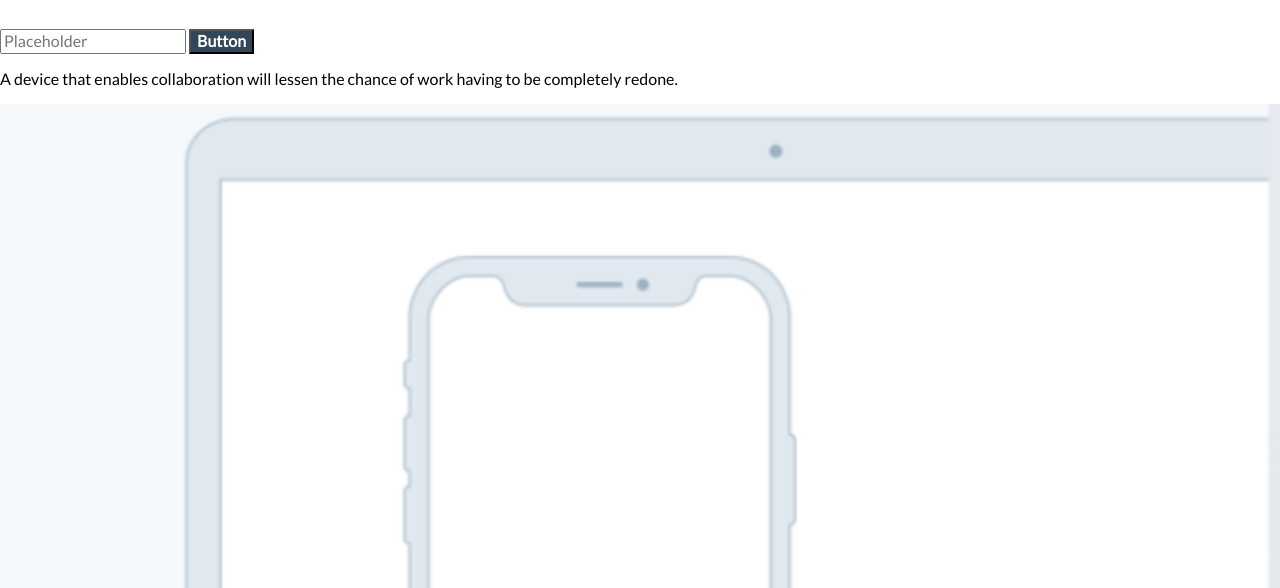
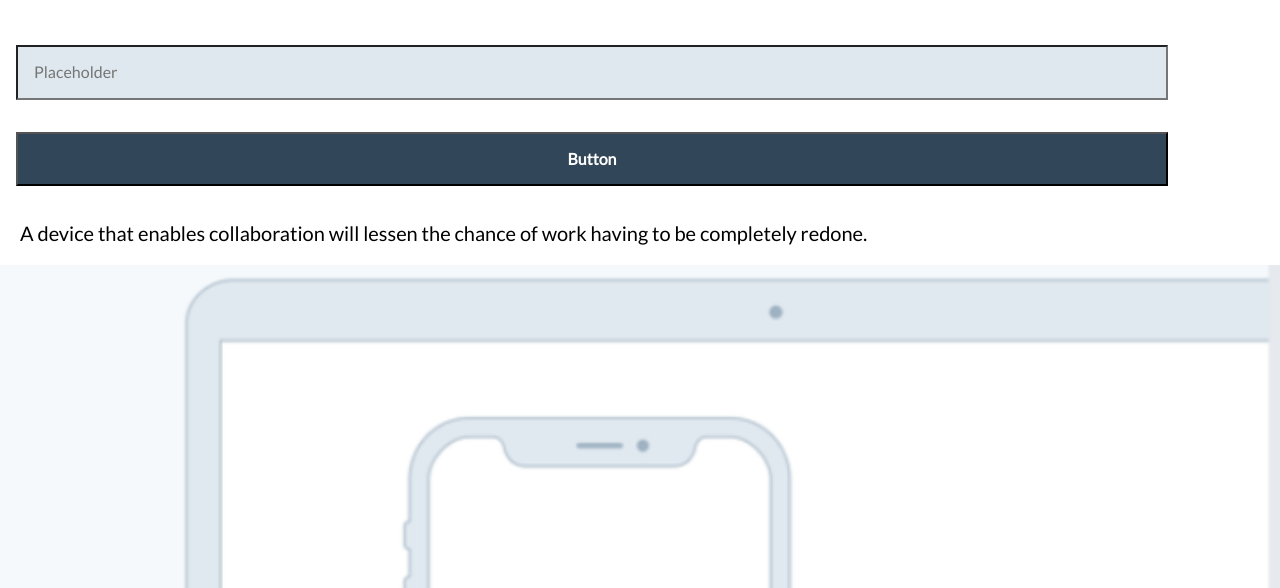
Before and after one commit to Operaismo/Source, a website: page index.html in a window 1280 px wide. Shown: the part 212-800 px from the top of the page. Drawn offline with Linux system fonts and the light colour scheme.

Commit message:
fix: fixed a bug where the button and input's margin would be cut off at the end

```diff
--- a/css/style.css
+++ b/css/style.css
@@ -58,16 +58,31 @@ img {
   height: 100%;
 }
 
+input {
+  background-color: var(--main-grey);
+  width: 90%;
+  margin: 1em 1em 1em 1em;
+  padding: 1em 1em 1em 1em;
+}
+
 button {
   background-color: var(--main-darkgrey);
   color: white;
   font-weight: bold;
+  width: 90%;
+  margin: 1em 1em 1em 1em;
+  padding: 1em 1em 1em 1em;
 }
 
 .main h1 {
   font-weight: bold;
   font-size: 3em;
   color: var(--main-darkgrey);
+}
+
+p {
+  font-size: 1.25em;
+  margin: 1em 1em 1em 1em;
 }
 /* footer {
 
```
